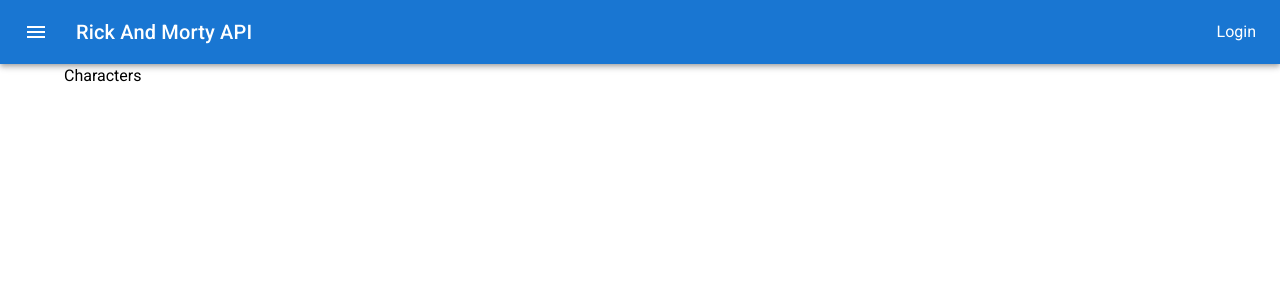
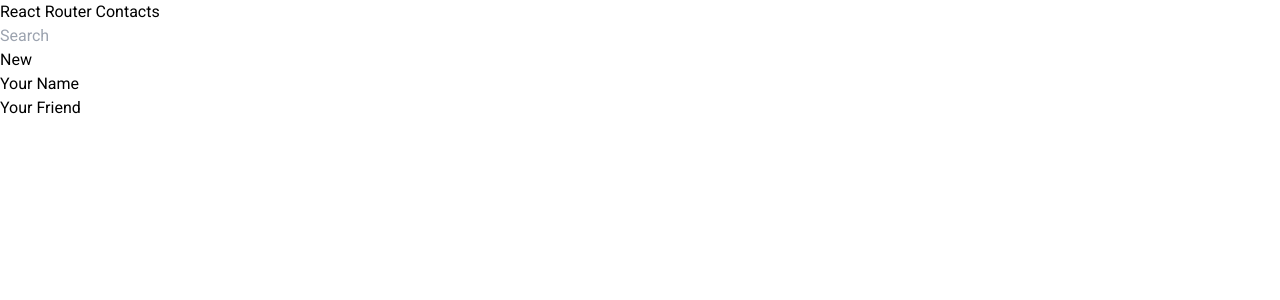
Before and after one commit to medvedium/rickAndMorty, a React (Create React App) app: page / in a window 1280 px wide. Shown: the top 300 px of the page. Built offline with nearby package versions, Linux system fonts and the light colour scheme; what @rtk-query/graphql-request-base-query would draw is missing.

Commit message:
Crawling to react-router

```diff
--- a/src/components/App/App.tsx
+++ b/src/components/App/App.tsx
@@ -1,6 +1,5 @@
 import React from "react";
 import "./App.css";
-import { Link } from "react-router-dom";
 import AppHeader from "../AppHeader/AppHeader";
 import { Container } from "@mui/material";
 
@@ -9,9 +8,7 @@ function App() {
     <>
       <AppHeader />
       <main>
-        <Container>
-          <Link to={`characters`}>Characters</Link>
-        </Container>
+        <Container></Container>
       </main>
     </>
   );
--- a/src/index.tsx
+++ b/src/index.tsx
@@ -5,13 +5,13 @@ import "@fontsource/roboto/700.css";
 import React from "react";
 import ReactDOM from "react-dom/client";
 import "./index.css";
-import App from "./components/App/App";
 import { Provider } from "react-redux";
 import { store } from "./store";
 import { ApolloProvider } from "@apollo/client";
 import client from "./apollo/client";
 import { createBrowserRouter, RouterProvider } from "react-router-dom";
 import CharactersList from "./components/CharactersList/CharactersList";
+import Root from "./routes/root";
 
 const root = ReactDOM.createRoot(
   document.getElementById("root") as HTMLElement
@@ -20,7 +20,7 @@ const root = ReactDOM.createRoot(
 const router = createBrowserRouter([
   {
     path: "/",
-    element: <App />,
+    element: <Root />,
   },
   {
     path: "/characters",
--- /dev/null
+++ b/src/routes/root.tsx
@@ -0,0 +1,36 @@
+export default function Root() {
+  return (
+    <>
+      <div id="sidebar">
+        <h1>React Router Contacts</h1>
+        <div>
+          <form id="search-form" role="search">
+            <input
+              id="q"
+              aria-label="Search contacts"
+              placeholder="Search"
+              type="search"
+              name="q"
+            />
+            <div id="search-spinner" aria-hidden hidden={true} />
+            <div className="sr-only" aria-live="polite"></div>
+          </form>
+          <form method="post">
+            <button type="submit">New</button>
+          </form>
+        </div>
+        <nav>
+          <ul>
+            <li>
+              <a href={`/contacts/1`}>Your Name</a>
+            </li>
+            <li>
+              <a href={`/contacts/2`}>Your Friend</a>
+            </li>
+          </ul>
+        </nav>
+      </div>
+      <div id="detail"></div>
+    </>
+  );
+}
```
